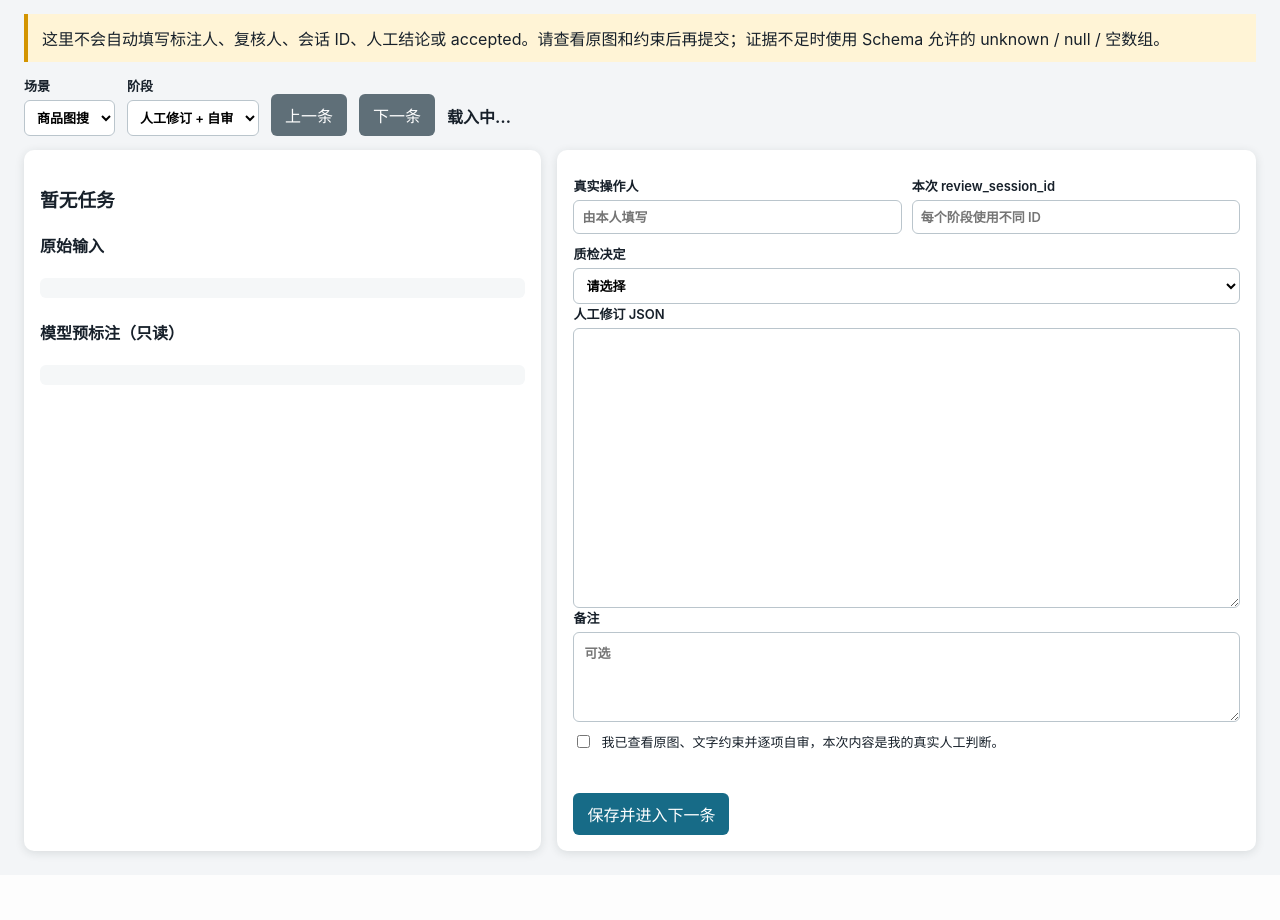
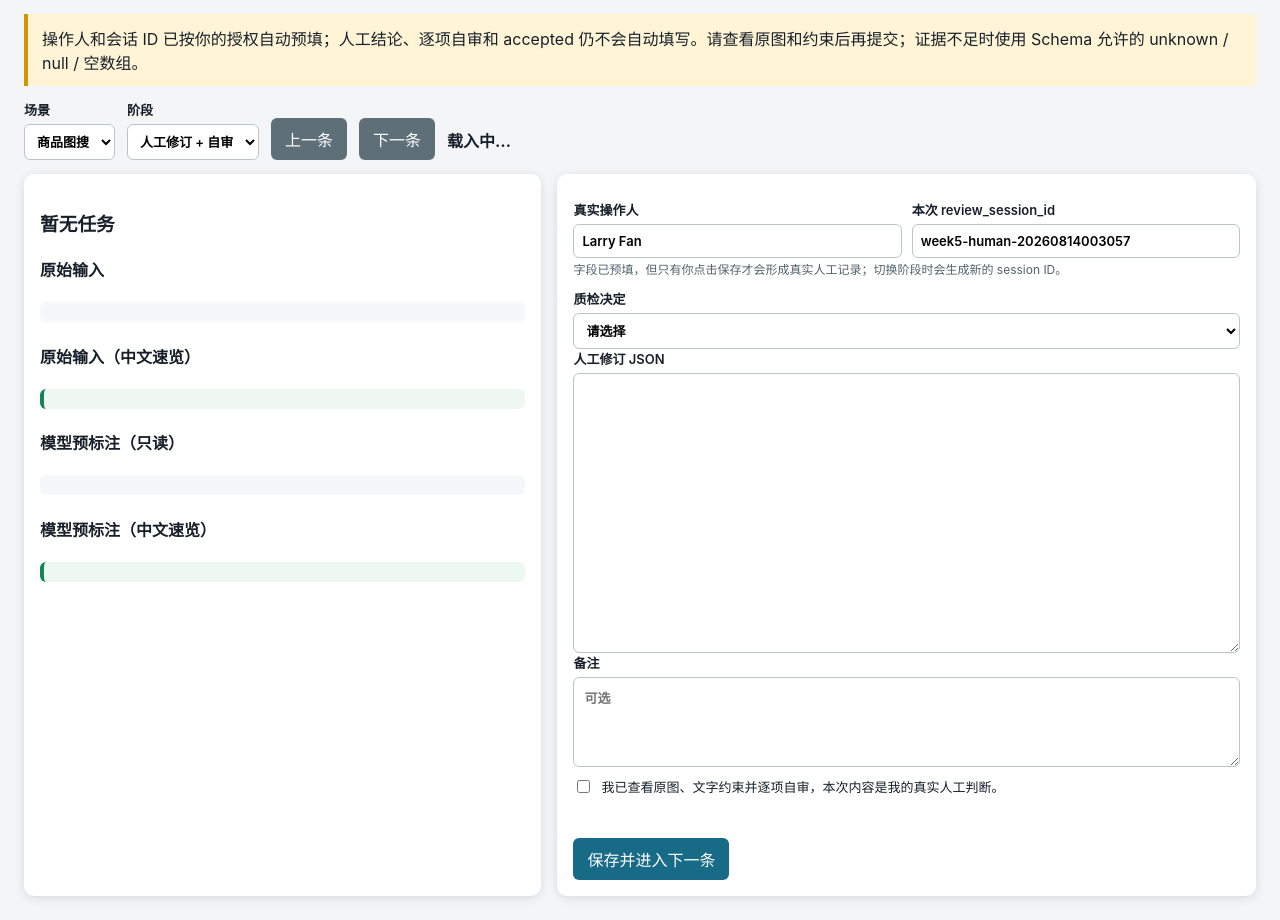
Before and after one commit to larry-liyuanfan/Trip_Project, a Python web app: template src/api/templates/week5_annotation_station.html in a window 1280 px wide. Shown: the part 92-1012 px from the top of the page. Before the commit the page ends 951 px from the top, so only its background shows below. Run offline with Jinja, Linux system fonts and the light colour scheme; the template is opened without the code that fills it, so the values that code supplies are empty.

Commit message:
Add Chinese annotation previews

```diff
--- a/src/api/templates/week5_annotation_station.html
+++ b/src/api/templates/week5_annotation_station.html
@@ -23,6 +23,8 @@
     .card { background: white; border-radius: 10px; padding: 16px; box-shadow: 0 2px 10px #1d2c3320; min-height: 520px; }
     img { width: 100%; max-height: 480px; object-fit: contain; background: #111; border-radius: 6px; }
     pre { white-space: pre-wrap; word-break: break-word; background: #f5f7f8; padding: 10px; border-radius: 6px; max-height: 190px; overflow: auto; }
+    .translation { background: #eef8f3; border-left: 4px solid #18835a; }
+    .hint { color: #52636c; font-size: 12px; margin-top: -8px; }
     textarea { box-sizing: border-box; width: 100%; min-height: 280px; padding: 10px; border: 1px solid #bac5cc; border-radius: 6px; font-family: Consolas, monospace; }
     .row { display: grid; grid-template-columns: 1fr 1fr; gap: 10px; margin: 10px 0; }
     .check { display: flex; gap: 8px; align-items: flex-start; font-weight: 500; margin: 10px 0; }
@@ -35,7 +37,7 @@
 </head>
 <body>
   <header><h1>Trip Week 5 人工标注与质检台</h1><p>单人真实操作工作流 · 模型预标注只读 · 保存即记录本次人工修订与显式自审</p></header>
-  <div class="warning">这里不会自动填写标注人、复核人、会话 ID、人工结论或 accepted。请查看原图和约束后再提交；证据不足时使用 Schema 允许的 unknown / null / 空数组。</div>
+  <div class="warning">操作人和会话 ID 已按你的授权自动预填；人工结论、逐项自审和 accepted 仍不会自动填写。请查看原图和约束后再提交；证据不足时使用 Schema 允许的 unknown / null / 空数组。</div>
   <div class="toolbar">
     <label>场景<select id="scenario"><option value="image_product_search">商品图搜</option><option value="after_sales">智能售后</option><option value="itinerary_planning">行程规划</option></select></label>
     <label>阶段<select id="stage"><option value="human">人工修订 + 自审</option><option value="cross_review">盲二次复核</option><option value="core_audit">核心抽检</option></select></label>
@@ -43,9 +45,10 @@
     <span id="counter">载入中…</span>
   </div>
   <main>
-    <section class="card"><h3 id="sample">暂无任务</h3><img id="image" hidden><h4>原始输入</h4><pre id="input"></pre><h4 id="reference-title">模型预标注（只读）</h4><pre id="reference"></pre></section>
+    <section class="card"><h3 id="sample">暂无任务</h3><img id="image" hidden><h4>原始输入</h4><pre id="input"></pre><h4>原始输入（中文速览）</h4><pre class="translation" id="input-cn"></pre><h4 id="reference-title">模型预标注（只读）</h4><pre id="reference"></pre><h4 id="reference-cn-title">模型预标注（中文速览）</h4><pre class="translation" id="reference-cn"></pre></section>
     <section class="card">
-      <div class="row"><label>真实操作人<input id="operator" autocomplete="off" placeholder="由本人填写"></label><label>本次 review_session_id<input id="session" autocomplete="off" placeholder="每个阶段使用不同 ID"></label></div>
+      <div class="row"><label>真实操作人<input id="operator" autocomplete="off" value="Larry Fan"></label><label>本次 review_session_id<input id="session" autocomplete="off"></label></div>
+      <p class="hint">字段已预填，但只有你点击保存才会形成真实人工记录；切换阶段时会生成新的 session ID。</p>
       <label id="decision-wrap" hidden>质检决定<select id="decision"><option value="">请选择</option><option value="pass">pass</option><option value="rework">rework</option><option value="reject">reject</option></select></label>
       <div id="issues-wrap" hidden><h4>问题代码（可多选）</h4><div class="issues" id="issues"></div></div>
       <label id="annotation-wrap">人工修订 JSON<textarea id="annotation" spellcheck="false"></textarea></label>
@@ -56,7 +59,34 @@
   </main>
   <script>
     const issueCodes = ["classification_error","severity_error","ocr_error","constraint_omission","itinerary_structure_error","required_element_omission","missing_field","invalid_format","image_text_mismatch","ambiguous_evidence","business_compliance"];
+    const keyZh = {
+      images:"图片",path:"路径",sha256:"文件哈希",text_constraints:"文字约束",
+      business_category:"商家类别",style_tags:"风格标签",visible_facilities:"可见设施",price_range:"价格档次",
+      observed_evidence:"可观察证据",inferred_attributes:"推断属性",unknown_fields:"无法判断字段",confidence:"置信度",
+      issue_type:"问题类型",severity:"严重程度",issue_location:"问题位置",key_information:"关键信息",ocr_text:"图片文字 OCR",
+      style_preferences:"风格偏好",hard_constraints:"硬性约束",soft_constraints:"软性约束",required_itinerary_elements:"必需行程要素",
+      itinerary:"行程",day_index:"第几天",date:"日期",summary:"当日概要",activities:"活动",start_time:"开始时间",end_time:"结束时间",
+      place_name:"地点名称",activity:"活动内容",transport:"交通方式",source_evidence:"来源证据",constraint_check:"约束检查",
+      constraint:"约束",constraint_type:"约束类型",status:"满足状态",evidence:"依据"
+    };
+    const valueZh = {
+      hotel:"酒店",attraction:"景点",restaurant:"餐厅",other:"其他",unknown:"无法判断",
+      budget:"经济型",mid_range:"中档",premium:"高档",luxury:"奢华",
+      hygiene_stain:"卫生污渍",facility_damage:"设施损坏",attraction_closure:"景点关闭",transport_delay:"交通延误",
+      low:"低",medium:"中",high:"高",critical:"严重",hard:"硬性",soft:"软性",
+      satisfied:"已满足",violated:"未满足",pass:"通过",rework:"返工",reject:"拒绝"
+    };
     const $ = id => document.getElementById(id); let offset = 0, total = 0, current = null;
+    function translated(value) {
+      if (Array.isArray(value)) return value.map(translated);
+      if (value && typeof value === 'object') return Object.fromEntries(Object.entries(value).map(([k,v]) => [keyZh[k] || k, translated(v)]));
+      return typeof value === 'string' && valueZh[value] ? `${valueZh[value]}（${value}）` : value;
+    }
+    function newSessionId() {
+      const stamp = new Date().toISOString().replace(/[-:TZ.]/g,'').slice(0,14);
+      return `week5-${$('stage').value}-${stamp}`;
+    }
+    $('operator').value = 'Larry Fan'; $('session').value = newSessionId();
     $('issues').innerHTML = issueCodes.map(x => `<label><input type="checkbox" value="${x}">${x}</label>`).join('');
     async function loadTask(reset=false) {
       if (reset) offset = 0; const scenario=$('scenario').value, stage=$('stage').value;
@@ -65,15 +95,15 @@
       if (offset >= total && total) { offset=total-1; return loadTask(); }
       $('counter').textContent = total ? `${offset+1} / ${total}` : '当前阶段无待办'; $('prev').disabled=offset<=0; $('next').disabled=offset+1>=total;
       const quality=stage!=='human'; $('decision-wrap').hidden=!quality; $('issues-wrap').hidden=!quality; $('annotation-wrap').hidden=quality; $('self-wrap').hidden=quality;
-      $('sample').textContent=current ? `${current.sample_id} · ${stage}` : '暂无任务'; $('input').textContent=current ? JSON.stringify(current.input,null,2) : '';
-      const ref=current ? (quality ? current.human_annotation : current.model_preannotation) : null; $('reference-title').textContent=quality?'当前人工标注（只读）':'模型预标注（只读）'; $('reference').textContent=ref?JSON.stringify(ref,null,2):'无';
+      $('sample').textContent=current ? `${current.sample_id} · ${stage}` : '暂无任务'; $('input').textContent=current ? JSON.stringify(current.input,null,2) : ''; $('input-cn').textContent=current ? JSON.stringify(translated(current.input),null,2) : '';
+      const ref=current ? (quality ? current.human_annotation : current.model_preannotation) : null; $('reference-title').textContent=quality?'当前人工标注（只读）':'模型预标注（只读）'; $('reference-cn-title').textContent=quality?'当前人工标注（中文速览）':'模型预标注（中文速览）'; $('reference').textContent=ref?JSON.stringify(ref,null,2):'无'; $('reference-cn').textContent=ref?JSON.stringify(translated(ref),null,2):'无';
       $('annotation').value=!quality && ref ? JSON.stringify(ref,null,2) : ''; $('decision').value=''; $('notes').value=''; $('self-review').checked=false; document.querySelectorAll('#issues input').forEach(x=>x.checked=false);
       if (current?.image_url) { $('image').src=current.image_url; $('image').hidden=false; } else { $('image').hidden=true; }
       show('');
     }
     function show(text,error=false){$('message').textContent=text;$('message').className=error?'error':'ok';}
     $('prev').onclick=()=>{if(offset>0){offset--;loadTask();}}; $('next').onclick=()=>{if(offset+1<total){offset++;loadTask();}};
-    $('scenario').onchange=()=>loadTask(true); $('stage').onchange=()=>loadTask(true);
+    $('scenario').onchange=()=>loadTask(true); $('stage').onchange=()=>{$('session').value=newSessionId();loadTask(true);};
     $('save').onclick=async()=>{ if(!current) return; const stage=$('stage').value; let body, url;
       try { if(stage==='human'){body={sample_id:current.sample_id,scenario:current.scenario,annotator:$('operator').value.trim(),human_annotation:JSON.parse($('annotation').value),self_review_confirmed:$('self-review').checked,review_session_id:$('session').value.trim(),self_review_notes:$('notes').value||null};url='/api/human';}
       else {body={sample_id:current.sample_id,scenario:current.scenario,stage,decision:$('decision').value,reviewer:$('operator').value.trim(),issues:[...document.querySelectorAll('#issues input:checked')].map(x=>x.value),notes:$('notes').value||null,review_session_id:$('session').value.trim()};url='/api/quality';}
```
Also changed, not shown: tests/test_week5_annotation_station.py (+9 -0 lines).
